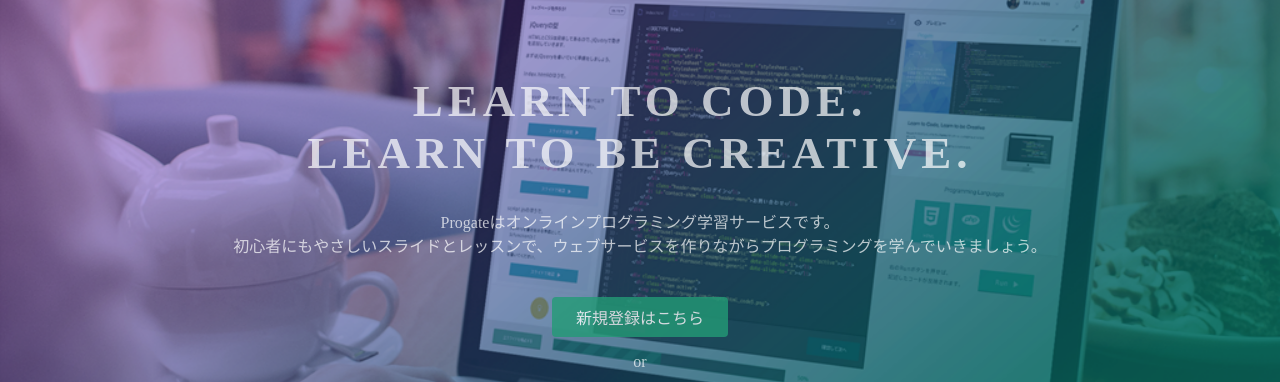
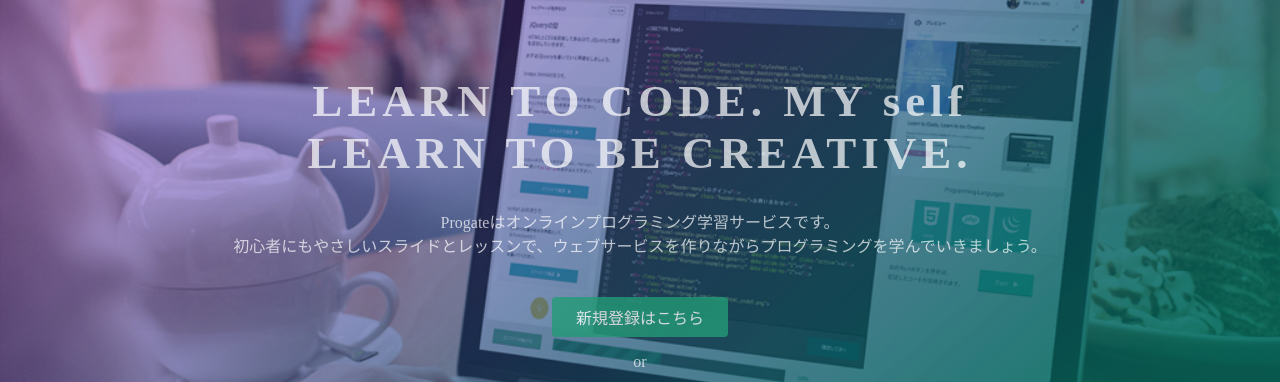
Before and after one commit to uni214/sample, a plain HTML site: page index.html in a window 1280 px wide. Shown: the part 135-517 px from the top of the page. Drawn offline with Linux system fonts and the light colour scheme.

Commit message:
Update index.html

```diff
--- a/index.html
+++ b/index.html
@@ -23,7 +23,7 @@
   </header>
   <div class="top-wrapper">
     <div class="container">
-      <h1>LEARN TO CODE.<br>LEARN TO BE CREATIVE.</h1>
+      <h1>LEARN TO CODE. MY self<br>LEARN TO BE CREATIVE.</h1>
       <p>Progateはオンラインプログラミング学習サービスです。<br>初心者にもやさしいスライドとレッスンで、ウェブサービスを作りながらプログラミングを学んでいきましょう。</p>
       <div class="btn-wrapper">
         <a href="#" class="btn signup">新規登録はこちら</a>
```
